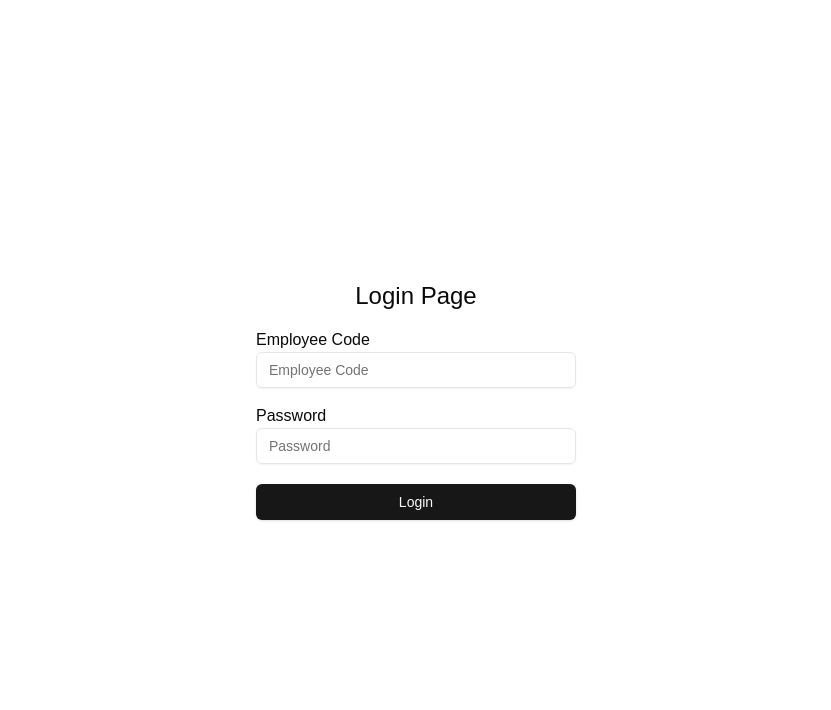
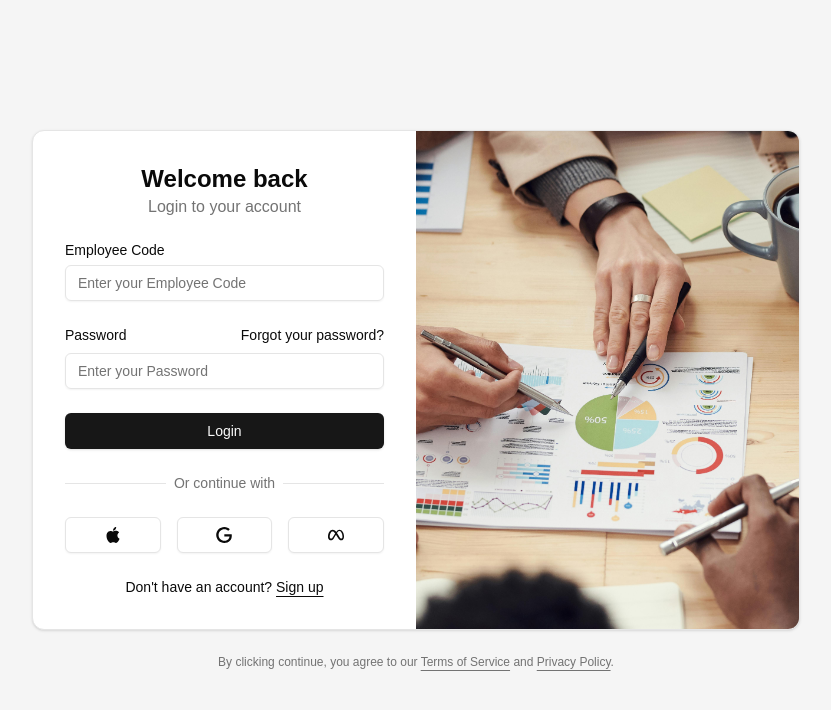
Before and after one commit to geedotrar/employee-system, a Next.js app in the folder frontend/: page / in a window 1280 px wide. Shown: the top 710 px of the page, without its empty margins (224-1055 px from the left). Built offline with nearby package versions, Linux system fonts and the light colour scheme.

Commit message:
fix(login-page): update login page

```diff
--- a/frontend/package.json
+++ b/frontend/package.json
@@ -10,6 +10,7 @@
   },
   "dependencies": {
     "@radix-ui/react-dialog": "^1.1.4",
+    "@radix-ui/react-label": "^2.1.1",
     "@radix-ui/react-separator": "^1.1.1",
     "@radix-ui/react-slot": "^1.1.1",
     "@radix-ui/react-tooltip": "^1.1.6",
--- a/frontend/src/app/page.tsx
+++ b/frontend/src/app/page.tsx
@@ -1,28 +1,11 @@
-import { Button } from "@/components/ui/button";
-import { Input } from "@/components/ui/input";
-import Link from 'next/link';
+import { LoginForm } from "@/components/ui/login-form"
 
-export default function Login() {
+export default function LoginPage() {
   return (
-    <div className="flex items-center justify-center h-screen">
-      <div className="w-full max-w-xs space-y-4">
-        <h1 className="text-center text-2xl">Login Page</h1>
-        <div>
-          <label className="block text-left">Employee Code</label>
-          <Input name="employee_code" type="text" placeholder="Employee Code" />
-        </div>
-        <div>
-          <label className="block text-left">Password</label>
-          <Input name="password" type="password" placeholder="Password" />
-        </div>
-        <div className="flex justify-center">
-        <Link href="/home" legacyBehavior>
-          <a className="mt-1 w-full block">
-            <Button className="w-full">Login</Button>
-          </a>
-        </Link>
-        </div>
+    <div className="flex min-h-svh flex-col items-center justify-center bg-muted p-6 md:p-10">
+      <div className="w-full max-w-sm md:max-w-3xl">
+        <LoginForm />
       </div>
     </div>
-  );
+  )
 }
--- /dev/null
+++ b/frontend/src/components/ui/card.tsx
@@ -0,0 +1,76 @@
+import * as React from "react"
+
+import { cn } from "@/lib/utils"
+
+const Card = React.forwardRef<
+  HTMLDivElement,
+  React.HTMLAttributes<HTMLDivElement>
+>(({ className, ...props }, ref) => (
+  <div
+    ref={ref}
+    className={cn(
+      "rounded-xl border bg-card text-card-foreground shadow",
+      className
+    )}
+    {...props}
+  />
+))
+Card.displayName = "Card"
+
+const CardHeader = React.forwardRef<
+  HTMLDivElement,
+  React.HTMLAttributes<HTMLDivElement>
+>(({ className, ...props }, ref) => (
+  <div
+    ref={ref}
+    className={cn("flex flex-col space-y-1.5 p-6", className)}
+    {...props}
+  />
+))
+CardHeader.displayName = "CardHeader"
+
+const CardTitle = React.forwardRef<
+  HTMLDivElement,
+  React.HTMLAttributes<HTMLDivElement>
+>(({ className, ...props }, ref) => (
+  <div
+    ref={ref}
+    className={cn("font-semibold leading-none tracking-tight", className)}
+    {...props}
+  />
+))
+CardTitle.displayName = "CardTitle"
+
+const CardDescription = React.forwardRef<
+  HTMLDivElement,
+  React.HTMLAttributes<HTMLDivElement>
+>(({ className, ...props }, ref) => (
+  <div
+    ref={ref}
+    className={cn("text-sm text-muted-foreground", className)}
+    {...props}
+  />
+))
+CardDescription.displayName = "CardDescription"
+
+const CardContent = React.forwardRef<
+  HTMLDivElement,
+  React.HTMLAttributes<HTMLDivElement>
+>(({ className, ...props }, ref) => (
+  <div ref={ref} className={cn("p-6 pt-0", className)} {...props} />
+))
+CardContent.displayName = "CardContent"
+
+const CardFooter = React.forwardRef<
+  HTMLDivElement,
+  React.HTMLAttributes<HTMLDivElement>
+>(({ className, ...props }, ref) => (
+  <div
+    ref={ref}
+    className={cn("flex items-center p-6 pt-0", className)}
+    {...props}
+  />
+))
+CardFooter.displayName = "CardFooter"
+
+export { Card, CardHeader, CardFooter, CardTitle, CardDescription, CardContent }
--- /dev/null
+++ b/frontend/src/components/ui/label.tsx
@@ -0,0 +1,26 @@
+"use client"
+
+import * as React from "react"
+import * as LabelPrimitive from "@radix-ui/react-label"
+import { cva, type VariantProps } from "class-variance-authority"
+
+import { cn } from "@/lib/utils"
+
+const labelVariants = cva(
+  "text-sm font-medium leading-none peer-disabled:cursor-not-allowed peer-disabled:opacity-70"
+)
+
+const Label = React.forwardRef<
+  React.ElementRef<typeof LabelPrimitive.Root>,
+  React.ComponentPropsWithoutRef<typeof LabelPrimitive.Root> &
+    VariantProps<typeof labelVariants>
+>(({ className, ...props }, ref) => (
+  <LabelPrimitive.Root
+    ref={ref}
+    className={cn(labelVariants(), className)}
+    {...props}
+  />
+))
+Label.displayName = LabelPrimitive.Root.displayName
+
+export { Label }
--- /dev/null
+++ b/frontend/src/components/ui/login-form.tsx
@@ -0,0 +1,104 @@
+import { cn } from "@/lib/utils"
+import { Button } from "@/components/ui/button"
+import { Card, CardContent } from "@/components/ui/card"
+import { Input } from "@/components/ui/input"
+import { Label } from "@/components/ui/label"
+
+export function LoginForm({
+  className,
+  ...props
+}: React.ComponentProps<"div">) {
+  return (
+    <div className={cn("flex flex-col gap-6", className)} {...props}>
+      <Card className="overflow-hidden">
+        <CardContent className="grid p-0 md:grid-cols-2">
+          <form className="p-6 md:p-8">
+            <div className="flex flex-col gap-6">
+              <div className="flex flex-col items-center text-center">
+                <h1 className="text-2xl font-bold">Welcome back</h1>
+                <p className="text-balance text-muted-foreground">
+                  Login to your account
+                </p>
+              </div>
+              <div className="grid gap-2">
+                <Label htmlFor="email">Employee Code</Label>
+                <Input
+                  id="employee_code"
+                  type="text"
+                  placeholder="Enter your Employee Code"
+                  required
+                />
+              </div>
+              <div className="grid gap-2">
+                <div className="flex items-center">
+                  <Label htmlFor="password">Password</Label>
+                  <a
+                    href="#"
+                    className="ml-auto text-sm underline-offset-2 hover:underline"
+                  >
+                    Forgot your password?
+                  </a>
+                </div>
+                <Input id="password" type="password" placeholder="Enter your Password" required />
+              </div>
+              <Button type="submit" className="w-full">
+                Login
+              </Button>
+                            <div className="relative text-center text-sm after:absolute after:inset-0 after:top-1/2 after:z-0 after:flex after:items-center after:border-t after:border-border">
+                <span className="relative z-10 bg-background px-2 text-muted-foreground">
+                  Or continue with
+                </span>
+              </div>
+              <div className="grid grid-cols-3 gap-4">
+                <Button variant="outline" className="w-full">
+                  <svg xmlns="http://www.w3.org/2000/svg" viewBox="0 0 24 24">
+                    <path
+                      d="M12.152 6.896c-.948 0-2.415-1.078-3.96-1.04-2.04.027-3.91 1.183-4.961 3.014-2.117 3.675-.546 9.103 1.519 12.09 1.013 1.454 2.208 3.09 3.792 3.039 1.52-.065 2.09-.987 3.935-.987 1.831 0 2.35.987 3.96.948 1.637-.026 2.676-1.48 3.676-2.948 1.156-1.688 1.636-3.325 1.662-3.415-.039-.013-3.182-1.221-3.22-4.857-.026-3.04 2.48-4.494 2.597-4.559-1.429-2.09-3.623-2.324-4.39-2.376-2-.156-3.675 1.09-4.61 1.09zM15.53 3.83c.843-1.012 1.4-2.427 1.245-3.83-1.207.052-2.662.805-3.532 1.818-.78.896-1.454 2.338-1.273 3.714 1.338.104 2.715-.688 3.559-1.701"
+                      fill="currentColor"
+                    />
+                  </svg>
+                  <span className="sr-only">Login with Apple</span>
+                </Button>
+                <Button variant="outline" className="w-full">
+                  <svg xmlns="http://www.w3.org/2000/svg" viewBox="0 0 24 24">
+                    <path
+                      d="M12.48 10.92v3.28h7.84c-.24 1.84-.853 3.187-1.787 4.133-1.147 1.147-2.933 2.4-6.053 2.4-4.827 0-8.6-3.893-8.6-8.72s3.773-8.72 8.6-8.72c2.6 0 4.507 1.027 5.907 2.347l2.307-2.307C18.747 1.44 16.133 0 12.48 0 5.867 0 .307 5.387.307 12s5.56 12 12.173 12c3.573 0 6.267-1.173 8.373-3.36 2.16-2.16 2.84-5.213 2.84-7.667 0-.76-.053-1.467-.173-2.053H12.48z"
+                      fill="currentColor"
+                    />
+                  </svg>
+                  <span className="sr-only">Login with Google</span>
+                </Button>
+                <Button variant="outline" className="w-full">
+                  <svg xmlns="http://www.w3.org/2000/svg" viewBox="0 0 24 24">
+                    <path
+                      d="M6.915 4.03c-1.968 0-3.683 1.28-4.871 3.113C.704 9.208 0 11.883 0 14.449c0 .706.07 1.369.21 1.973a6.624 6.624 0 0 0 .265.86 5.297 5.297 0 0 0 .371.761c.696 1.159 1.818 1.927 3.593 1.927 1.497 0 2.633-.671 3.965-2.444.76-1.012 1.144-1.626 2.663-4.32l.756-1.339.186-.325c.061.1.121.196.183.3l2.152 3.595c.724 1.21 1.665 2.556 2.47 3.314 1.046.987 1.992 1.22 3.06 1.22 1.075 0 1.876-.355 2.455-.843a3.743 3.743 0 0 0 .81-.973c.542-.939.861-2.127.861-3.745 0-2.72-.681-5.357-2.084-7.45-1.282-1.912-2.957-2.93-4.716-2.93-1.047 0-2.088.467-3.053 1.308-.652.57-1.257 1.29-1.82 2.05-.69-.875-1.335-1.547-1.958-2.056-1.182-.966-2.315-1.303-3.454-1.303zm10.16 2.053c1.147 0 2.188.758 2.992 1.999 1.132 1.748 1.647 4.195 1.647 6.4 0 1.548-.368 2.9-1.839 2.9-.58 0-1.027-.23-1.664-1.004-.496-.601-1.343-1.878-2.832-4.358l-.617-1.028a44.908 44.908 0 0 0-1.255-1.98c.07-.109.141-.224.211-.327 1.12-1.667 2.118-2.602 3.358-2.602zm-10.201.553c1.265 0 2.058.791 2.675 1.446.307.327.737.871 1.234 1.579l-1.02 1.566c-.757 1.163-1.882 3.017-2.837 4.338-1.191 1.649-1.81 1.817-2.486 1.817-.524 0-1.038-.237-1.383-.794-.263-.426-.464-1.13-.464-2.046 0-2.221.63-4.535 1.66-6.088.454-.687.964-1.226 1.533-1.533a2.264 2.264 0 0 1 1.088-.285z"
+                      fill="currentColor"
+                    />
+                  </svg>
+                  <span className="sr-only">Login with Meta</span>
+                </Button>
+              </div>
+              <div className="text-center text-sm">
+                Don&apos;t have an account?{" "}
+                <a href="#" className="underline underline-offset-4">
+                  Sign up
+                </a>
+              </div>
+            </div>
+          </form>
+          <div className="relative hidden bg-muted md:block">
+            <img
+              src="employee.jpg"
+              alt="Image"
+              className="absolute inset-0 h-full w-full object-cover dark:brightness-[0.2] dark:grayscale"
+            />
+          </div>
+        </CardContent>
+      </Card>
+      <div className="text-balance text-center text-xs text-muted-foreground [&_a]:underline [&_a]:underline-offset-4 hover:[&_a]:text-primary">
+        By clicking continue, you agree to our <a href="#">Terms of Service</a>{" "}
+        and <a href="#">Privacy Policy</a>.
+      </div>
+    </div>
+  )
+}
```
Also changed, not shown: frontend/public/employee.jpg (added), 1 other file (tests, documents, lock files or other folders).
